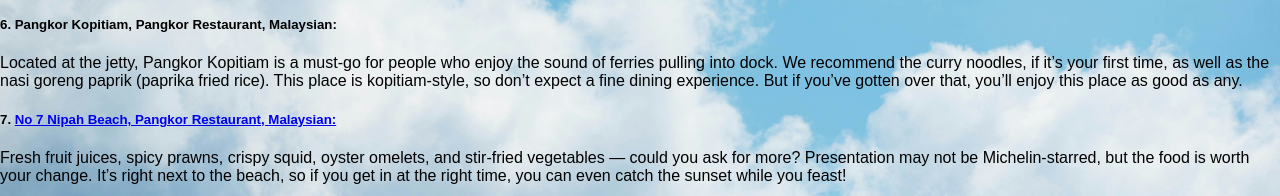
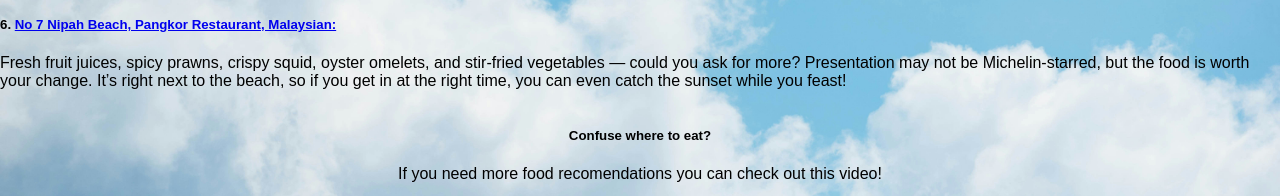
Before and after one commit to vivieyna/groupassignment, a plain HTML site: page foodrecommendations.html in a window 1280 px wide. Shown: the part 2109-2305 px from the top of the page. Drawn offline with Linux system fonts and the light colour scheme; grey boxes are pictures that could not be loaded.

Commit message:
Updateupdate foodrecommendations.html

```diff
--- a/foodrecommendations.html
+++ b/foodrecommendations.html
@@ -103,16 +103,10 @@
 
 </div>
 
-<div class="wpb_text_column wpb_content_element " >
-    <div class="wpb_wrapper">
-        <h5><strong>6. Pangkor Kopitiam, Pangkor Restaurant, Malaysian:</strong></h5>
-<p>Located at the jetty, Pangkor Kopitiam is a must-go for people who enjoy the sound of ferries pulling into dock. We recommend the curry noodles, if it’s your first time, as well as the nasi goreng paprik (paprika fried rice). This place is kopitiam-style, so don’t expect a fine dining experience. But if you’ve gotten over that, you’ll enjoy this place as good as any.</p>
-
-    </div>
 
 <div class="wpb_text_column wpb_content_element " >
     <div class="wpb_wrapper">
-        <h5><strong>7. <a href="https://www.tripadvisor.com/Restaurant_Review-g298300-d6223035-Reviews-No_7_Nipah_Beach-Pangkor_Pulau_Pangkor_Manjung_District_Perak.html">No 7 Nipah Beach, Pangkor Restaurant, Malaysian:</a> </strong></h5>
+        <h5><strong>6. <a href="https://www.tripadvisor.com/Restaurant_Review-g298300-d6223035-Reviews-No_7_Nipah_Beach-Pangkor_Pulau_Pangkor_Manjung_District_Perak.html">No 7 Nipah Beach, Pangkor Restaurant, Malaysian:</a> </strong></h5>
 <p>Fresh fruit juices, spicy prawns, crispy squid, oyster omelets, and stir-fried vegetables — could you ask for more? Presentation may not be Michelin-starred, but the food is worth your change. It’s right next to the beach, so if you get in at the right time, you can even catch the sunset while you feast!</p>
 
     </div>
```
